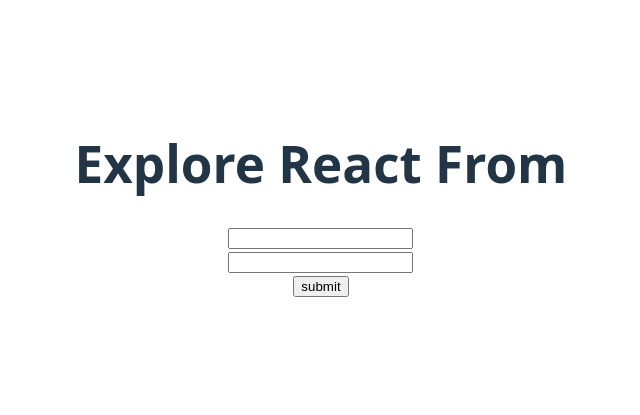
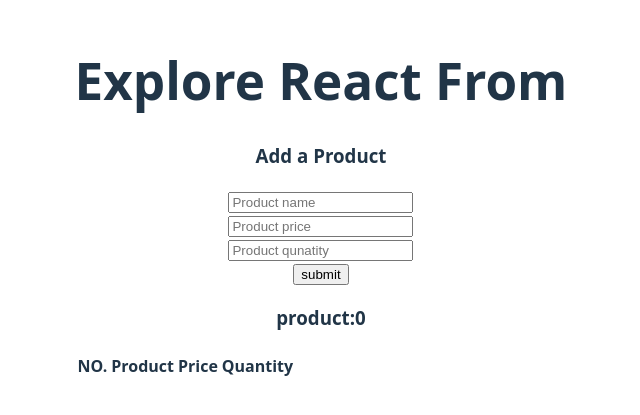
Before and after one commit to Arun-DEV-prog/react-from-handle, a React (Vite) app: page / in a window 1280 px wide. Shown: the part 201-616 px from the top of the page, without its empty margins (319-959 px from the left). Built offline with nearby package versions, Linux system fonts and the light colour scheme.

Commit message:
proudct form add

```diff
--- a/src/App.jsx
+++ b/src/App.jsx
@@ -4,6 +4,7 @@
 import FromAction from './FromAction/FromAction'
 import HookFrom from './HookForm/HookFrom'
 import Useinputhook from './Hooks/Useinputhook'
+import Productmangment from './ProductMangment/Productmangment'
 import SimpleForm from './SimpleForm/SimpleForm'
 import FromHandle from './UsingObject/FromHandle'
 import Uncontrolfield from './UsingObject/UncontrolField/Uncontrolfield'
@@ -19,7 +20,8 @@
         {/* <ControlFeild></ControlFeild> */}
          {/* <FromHandle></FromHandle> */}
          {/* <Uncontrolfield></Uncontrolfield> */}
-        <HookFrom></HookFrom>
+        {/* <HookFrom></HookFrom> */}
+        <Productmangment></Productmangment>
     </>
   )
 }
--- /dev/null
+++ b/src/ProductMangment/Productmangment.jsx
@@ -0,0 +1,20 @@
+import React, { useState } from 'react'
+import Proudctform from './Proudctform'
+import Producttable from './Producttable'
+
+const Productmangment = () => {
+    const [products,setProducts]=useState([])
+
+   const handleAddProduct=nwproduct=>{
+       const newProducts=[...products,nwproduct]
+        setProducts(newProducts)
+   }
+  return (
+    <div>
+       <Proudctform handleAddProduct={handleAddProduct}></Proudctform>
+       <Producttable products={products}></Producttable>
+    </div>
+  )
+}
+
+export default Productmangment
--- /dev/null
+++ b/src/ProductMangment/Producttable.jsx
@@ -0,0 +1,34 @@
+import React from 'react'
+
+const Producttable = ({products}) => {
+    console.log(products)
+  return (
+    <div>
+      <h3>product:{products.length}</h3>
+      <table>
+        <thead>
+             <tr>
+                 <th>NO.</th>
+                 <th>Product</th>
+                 <th>Price</th>
+                 <th>Quantity</th>
+             </tr>
+        </thead>
+        <tbody>
+
+                {
+                    products.map((product,index)=><tr key={index}>
+                             <td>{index+1}</td>
+                             <td>{product.name}</td>
+                             <td>{product.price}</td>
+                             <td>{product. qunatity}</td>
+                    </tr>)
+                }
+
+        </tbody>
+      </table>
+    </div>
+  )
+}
+
+export default Producttable
--- /dev/null
+++ b/src/ProductMangment/Proudctform.jsx
@@ -0,0 +1,50 @@
+import React, { useState } from 'react'
+
+const Proudctform = ({handleAddProduct}) => {
+    const [error,setError]=useState('')
+
+     const handleProductSubmit=(e)=>{
+
+         e.preventDefault();
+        const name=e.target.name.value;
+        const price=e.target.price.value;
+        const qunatity=e.target.qunatity.value;
+
+
+        // validation
+        if(name.length ===0){
+             setError('Please provied product name')
+        }else if(price.length ===0){
+             setError('please provide price')
+        }else if(price <0){
+             setError('product can not be negetice')
+        }else{
+             setError('')
+        }
+
+        const newProduct={
+             name,
+             price,
+             qunatity
+        }
+
+        if(!error){
+            handleAddProduct(newProduct);
+        }
+
+     }
+  return (
+    <div>
+         <h3>Add a Product</h3>
+       <form onSubmit={handleProductSubmit}>
+         <input  type="text" name='name' placeholder='Product name' /><br />
+         <input  type="text" name='price' placeholder='Product price' /><br />
+         <input type="text" name='qunatity' placeholder='Product qunatity' /><br/>
+         <input type="submit" value="submit" />
+       </form>
+       <p>{error}</p>
+    </div>
+  )
+}
+
+export default Proudctform
```
